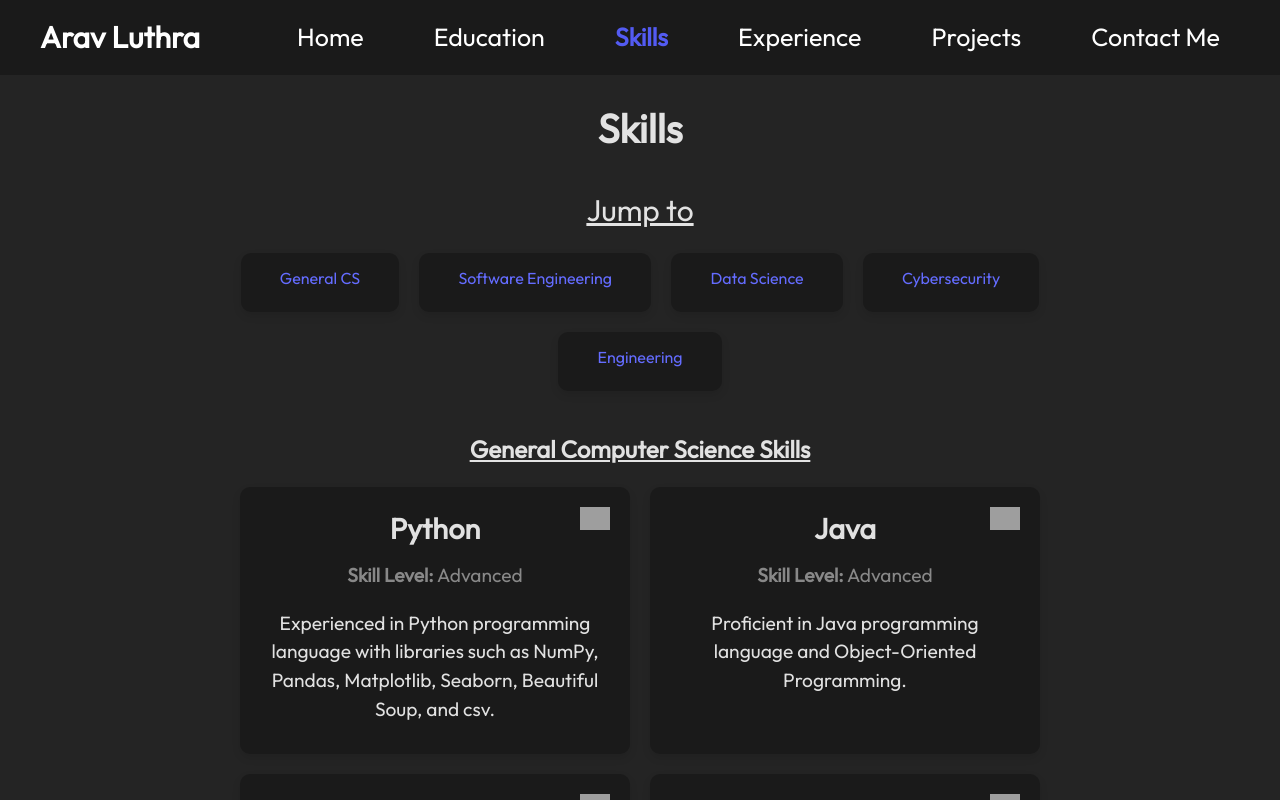
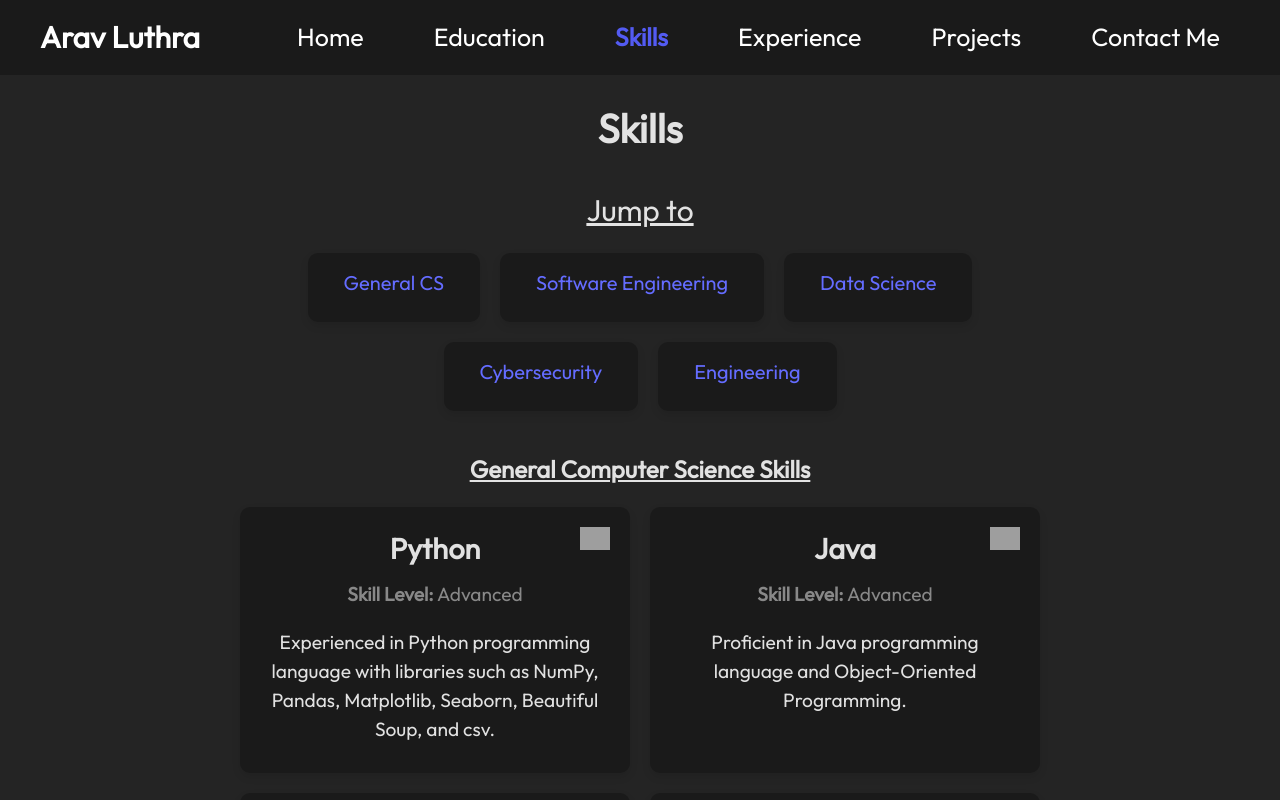
Before and after one commit to aluthra23/personal-website, a React (Vite) app: page /personal-website/skills in a window 1280 px wide. Shown: the top 800 px of the page. Built offline with nearby package versions, Linux system fonts and the light colour scheme; grey boxes are pictures that could not be loaded.

Commit message:
upddated font size for skills menu

```diff
--- a/src/components/skills/skills-menu.css
+++ b/src/components/skills/skills-menu.css
@@ -14,7 +14,7 @@
   background-color: var(--card-background);
   align-content: center;
   width: fit-content;
-  padding: 5px 10px;
+  padding: 5px 2px;
   border-radius: 10px;
   box-shadow: 0 4px 8px rgba(0, 0, 0, 0.1);
   /* margin-bottom: 50px; */
@@ -42,6 +42,10 @@
   border-color: aqua;
 }
 
+.skills-menu-item {
+  font-size: 20px;
+}
+
 .skill-category-color {
   color: var(--tertiary-color);
   border-radius: 0caps;
```
